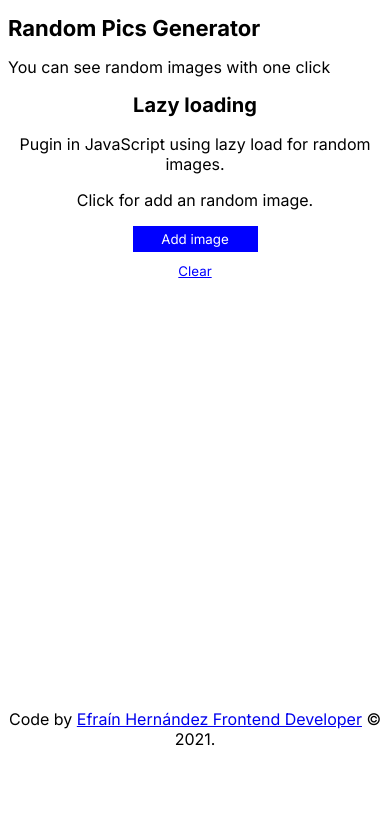
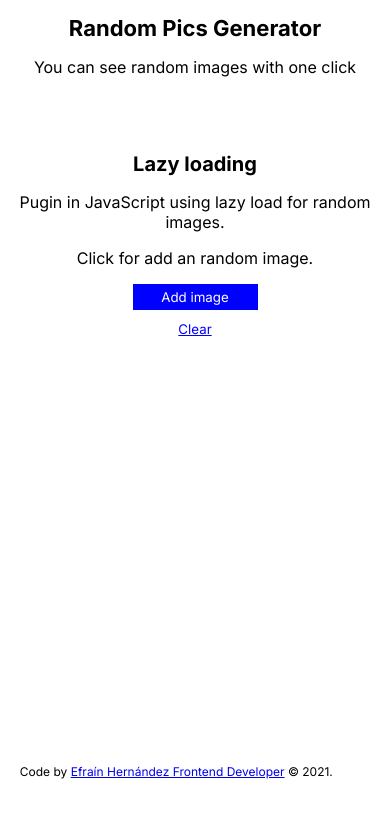
Before and after one commit to efrainhgmx/lazy-randompics, a plain HTML site: page index.html in a window 390 px wide. Drawn offline with Linux system fonts and the light colour scheme.

Commit message:
New mediaqueries for mobile screen

```diff
--- a/styles.css
+++ b/styles.css
@@ -65,7 +65,23 @@ img {
 }
 
 footer {
+    width: 90%;
     text-align: center;
+}
+
+@media (max-width: 475px) {
+    h1,
+    p {
+        text-align: center;
+    }
+
+    header {
+        margin-block-end: 75px;
+    }
+
+    footer p {
+        font-size: 1.2rem;
+    }
 }
 
 @media (min-width: 768px) {
```
